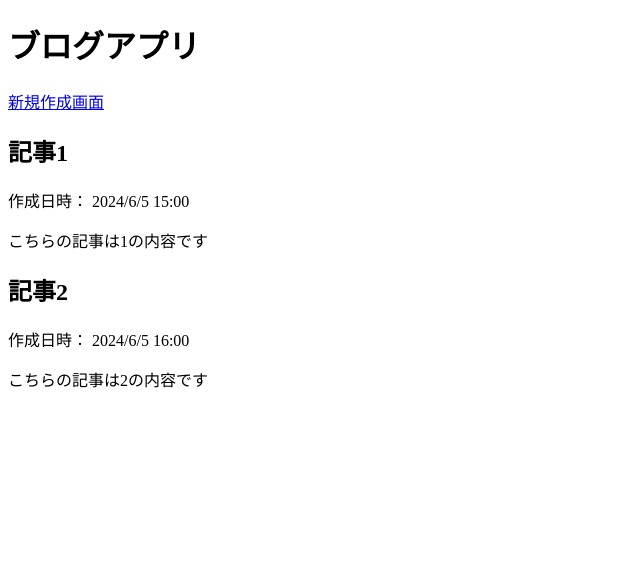
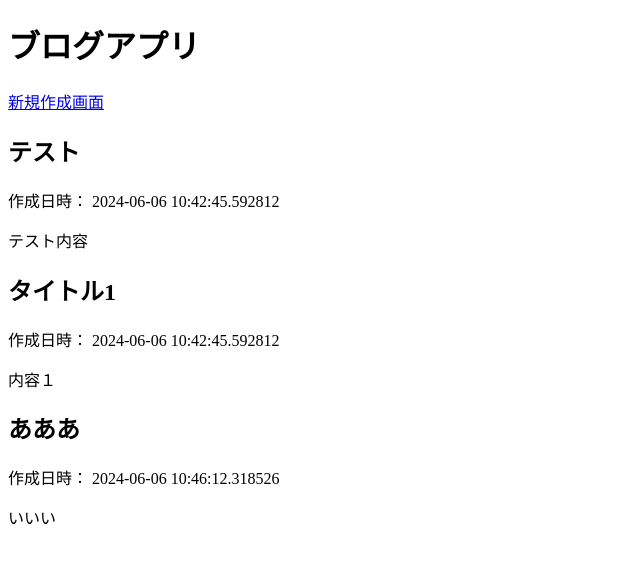
Before and after one commit to kaneko-hiromichi/practice_flask, a Flask app: page / in a window 1280 px wide. Shown: the top 564 px of the page, without its empty margins (0-640 px from the left). Run offline with Flask 3, Linux system fonts and the light colour scheme.

Commit message:
ブログ記事投稿が可能に methods@app.route(/create,methods=[GET,POST])

```diff
--- a/project_2/app.py
+++ b/project_2/app.py
@@ -1,4 +1,4 @@
-from flask import Flask, render_template
+from flask import Flask, render_template,request,redirect
 from flask_sqlalchemy import SQLAlchemy
 from datetime import datetime
 import pytz
@@ -19,13 +19,26 @@ class Post(db.Model):
     body = db.Column(db.String(300), nullable=False)
     created_at = db.Column(db.DateTime, nullable=False, default=datetime.now(pytz.timezone("Asia/Tokyo")))
 
-@app.route("/")
+@app.route("/",methods=["GET","POST"])
 def index():
-    return render_template("index.html")
+    if request.method == "GET":
+        posts = Post.query.all()
+        return render_template("index.html",posts=posts)
 
-@app.route("/create")
+@app.route("/create",methods=["GET","POST"])
 def create():
-    return render_template("create.html")
+    if request.method == "POST":
+        title = request.form.get("title")
+        body = request.form.get("body")
+
+        post = Post(title=title,body=body)
+
+        db.session.add(post)
+        db.session.commit()
+        return redirect("/")
+
+    else:
+        return render_template("create.html")
 
 if __name__ == '__main__':
     app.run(debug=True)
--- a/project_2/templates/base.html
+++ b/project_2/templates/base.html
@@ -9,5 +9,5 @@
     {% block content %}
 
     {% endblock %}
-  </body>
+
 </html>
--- a/project_2/templates/index.html
+++ b/project_2/templates/index.html
@@ -3,15 +3,13 @@
 <h1>ブログアプリ</h1>
 
 <a href="/create" role="button">新規作成画面</a>
+
+{% for post in posts %}
+
 <article>
-  <h2>記事1</h2>
-  <p>作成日時： 2024/6/5 15:00</p>
-  <p>こちらの記事は1の内容です</p>
-</article>
-<article>
-  <h2>記事2</h2>
-  <p>作成日時： 2024/6/5 16:00</p>
-  <p>こちらの記事は2の内容です</p>
+  <h2>{{ post.title }}</h2>
+  <p>作成日時： {{ post.created_at}}</p>
+  <p>{{ post.body }}</p>
 </article>
 
-{% endblock %}
+{% endfor %} {% endblock %}
```
Also changed, not shown: project_2/blog.db.
